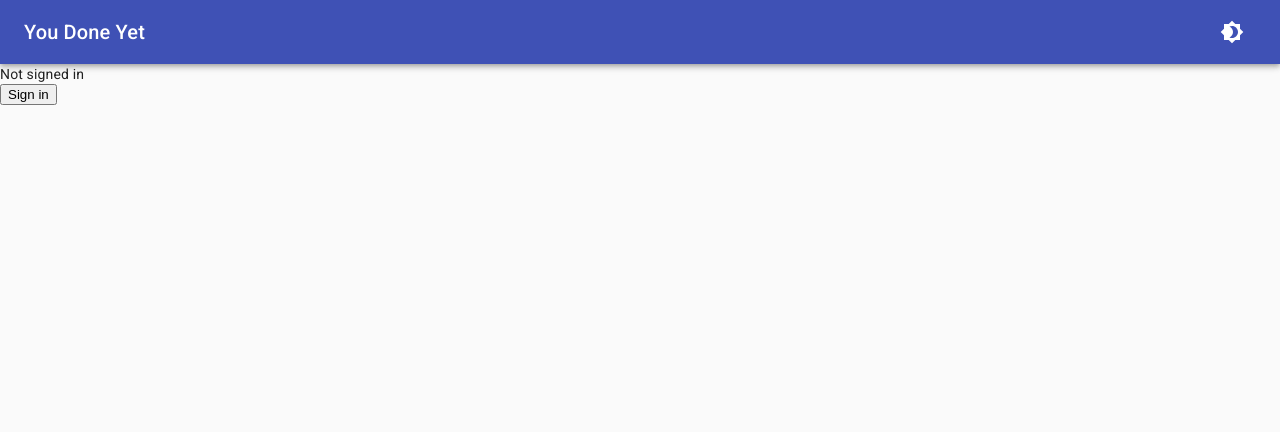
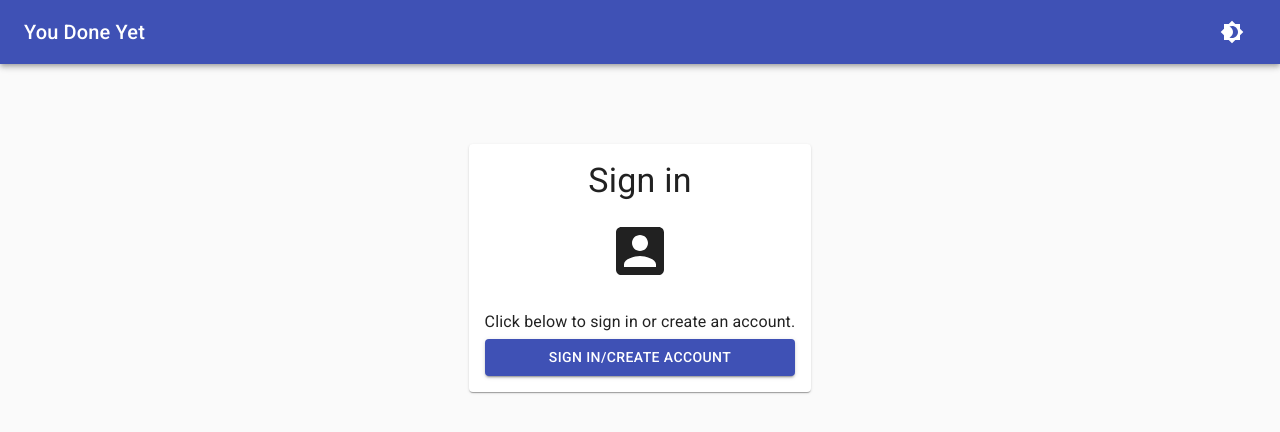
Before and after one commit to dane-harnett/youdoneyet, a Next.js app: page /summary in a window 1280 px wide. Shown: the top 432 px of the page. Built offline with nearby package versions, Linux system fonts and the light colour scheme; no server answers.

Commit message:
Style the sign in (#26)

```diff
--- /dev/null
+++ b/src/components/SignIn/index.tsx
@@ -0,0 +1,46 @@
+import React from "react";
+import { makeStyles, Box, Button, Paper, Typography } from "@material-ui/core";
+import AccountBoxIcon from "@material-ui/icons/AccountBox";
+import { signIn } from "next-auth/client";
+
+const useStyles = makeStyles({
+  layout: {
+    alignItems: "center",
+    display: "flex",
+    justifyContent: "center",
+    marginTop: 80,
+  },
+});
+
+export const SignIn = () => {
+  const classes = useStyles();
+  return (
+    <div className={classes.layout}>
+      <Paper>
+        <Box p={2}>
+          <Typography variant="h4" gutterBottom align="center">
+            Sign in
+          </Typography>
+          <Typography variant="body1" align="center" style={{ fontSize: 64 }}>
+            <AccountBoxIcon fontSize="inherit" />
+          </Typography>
+          <Typography variant="body1" gutterBottom>
+            Click below to sign in or create an account.
+          </Typography>
+          <Button
+            variant="contained"
+            color="primary"
+            fullWidth
+            onClick={() => {
+              signIn("auth0");
+            }}
+          >
+            Sign in/Create account
+          </Button>
+        </Box>
+      </Paper>
+    </div>
+  );
+};
+
+export default SignIn;
--- a/src/components/SummaryScreen/index.tsx
+++ b/src/components/SummaryScreen/index.tsx
@@ -1,9 +1,10 @@
 import React from "react";
+import { useSession } from "next-auth/client";
 import AppHeader from "../AppHeader";
 import NavigationTabs from "../NavigationTabs";
 import SummaryList from "../SummaryList";
 import Loading from "../Loading";
-import { signIn, useSession } from "next-auth/client";
+import SignIn from "../SignIn";
 
 export const SummaryScreen = () => {
   const [session, loading] = useSession();
@@ -16,16 +17,7 @@ export const SummaryScreen = () => {
     <div data-testid="summary-screen">
       <AppHeader />
       {!session ? (
-        <>
-          Not signed in <br />
-          <button
-            onClick={() => {
-              signIn("auth0");
-            }}
-          >
-            Sign in
-          </button>
-        </>
+        <SignIn />
       ) : (
         <>
           <NavigationTabs value={1} />
```
Also changed, not shown: src/components/DayScreen/index.tsx (+3 -11 lines).
